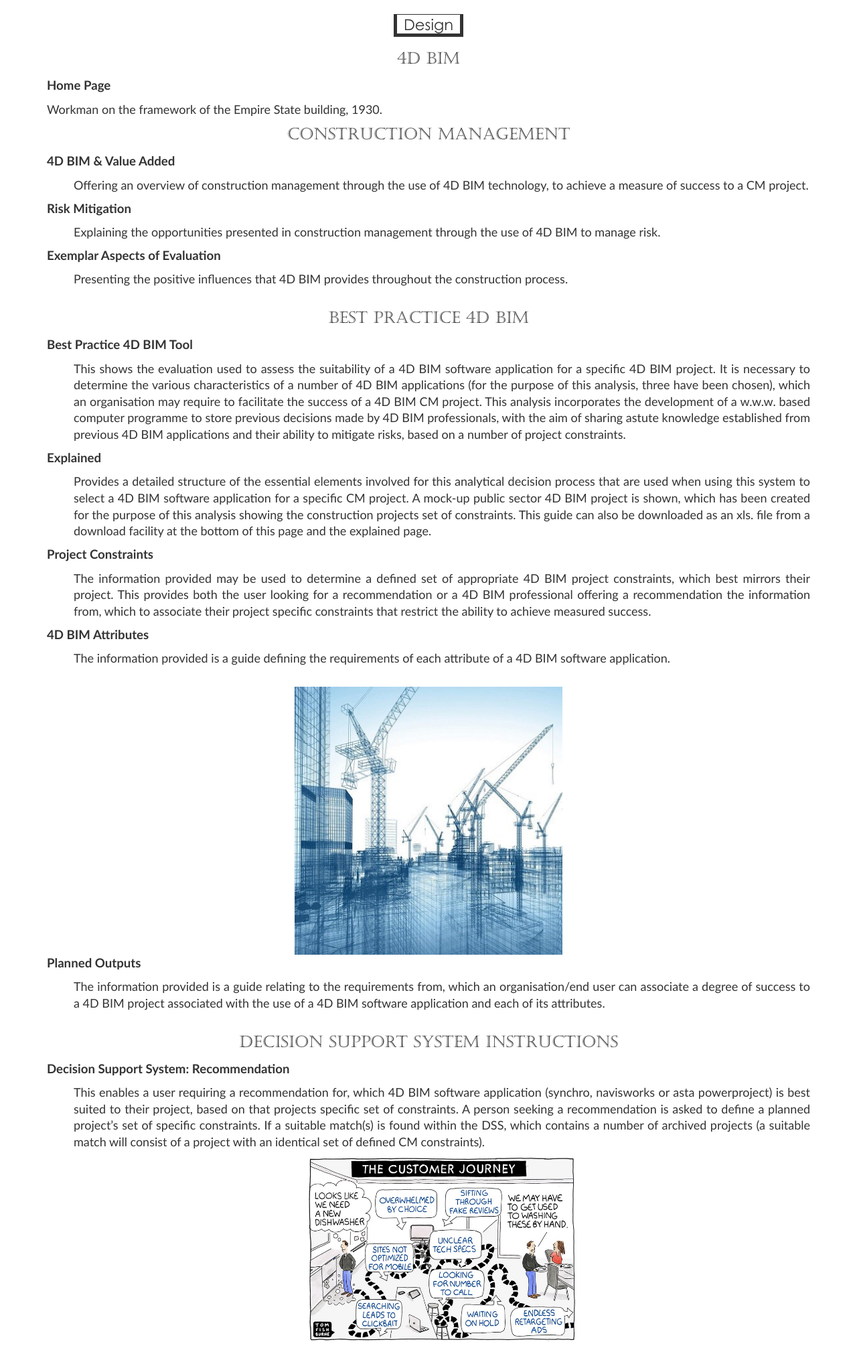
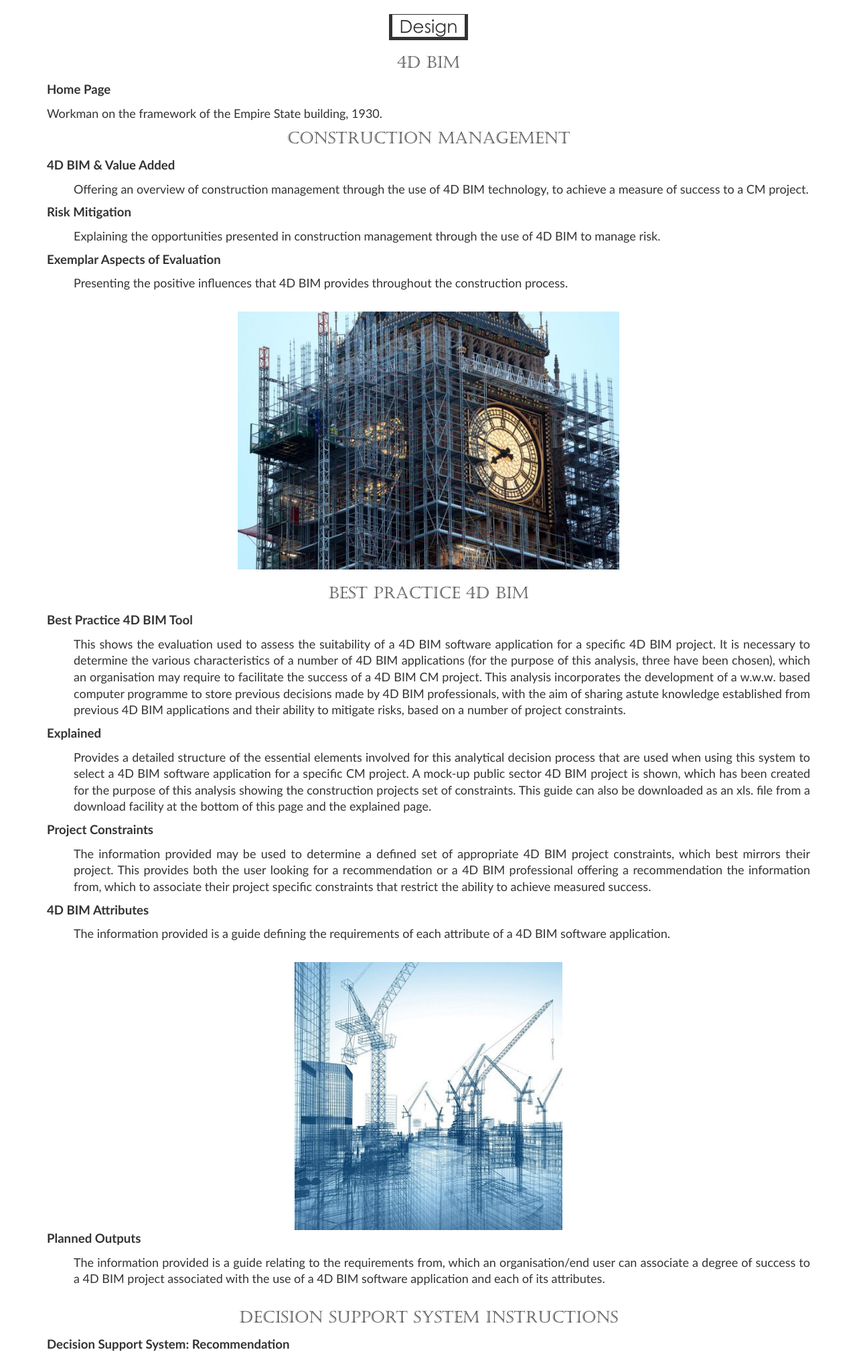
Before and after one commit to Chipop/bim_4d, a Flask app: template templates/instruction.html in a window 1280 px wide. Shown: the top 2021 px of the page at 67% size. Run offline with Flask 2, Linux system fonts and the light colour scheme; the template is opened without the code that fills it, so the values that code supplies are empty; parts of the project's set-up code (start-up, migrations or seed data) failed here and were passed over; some libraries are stand-ins or nearby versions.

Commit message:
Add image to design

```diff
--- a/static/css/style.css
+++ b/static/css/style.css
@@ -55,7 +55,7 @@ li {
     border-bottom-width: thick;
     border-right-width: thick;
     border-top-width: thin;
-    font-size: 17pt;
+    font-size: 20pt;
     text-align: center;
 }
 
--- a/templates/instruction.html
+++ b/templates/instruction.html
@@ -41,6 +41,10 @@ Improving Construction Management with 4D BIM
     <ul>
         <p>Presenting the positive influences that 4D BIM provides throughout the construction process.</p>
     </ul>
+    <br>
+    <div align="center">
+        <img src="{{ url_for('static', filename='img/Capturem m.jpg') }}" class="bim-page-img" style="max-width: 50%;">
+    </div>
     <br>
     <p class="bim-page-sub-title">Best Practice 4D BIM</p>
     <p style="font-size:14pt; font-weight: bold;">Best Practice 4D BIM Tool</p>
```
Also changed, not shown: static/img/Capturem m.jpg (added).
